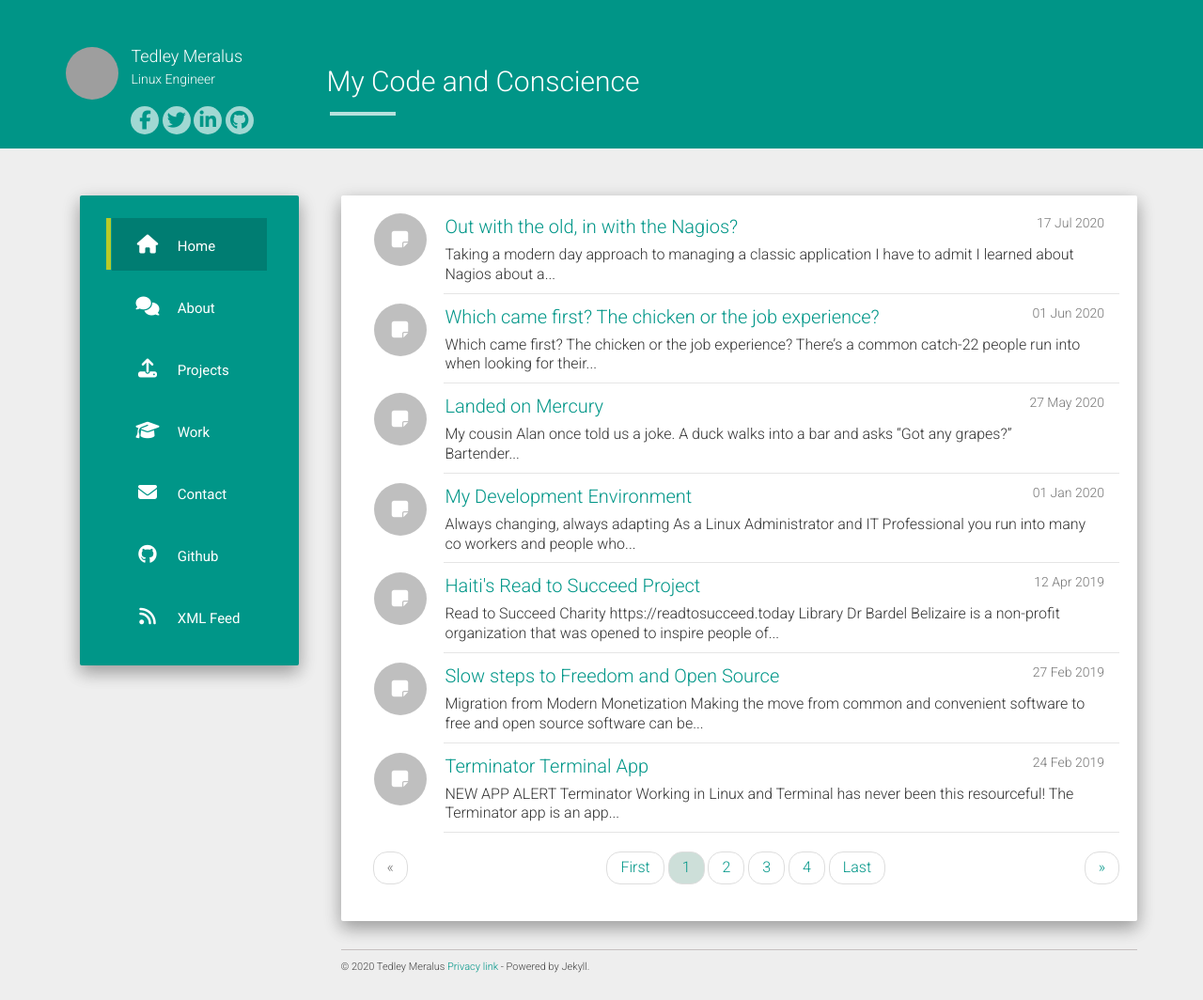
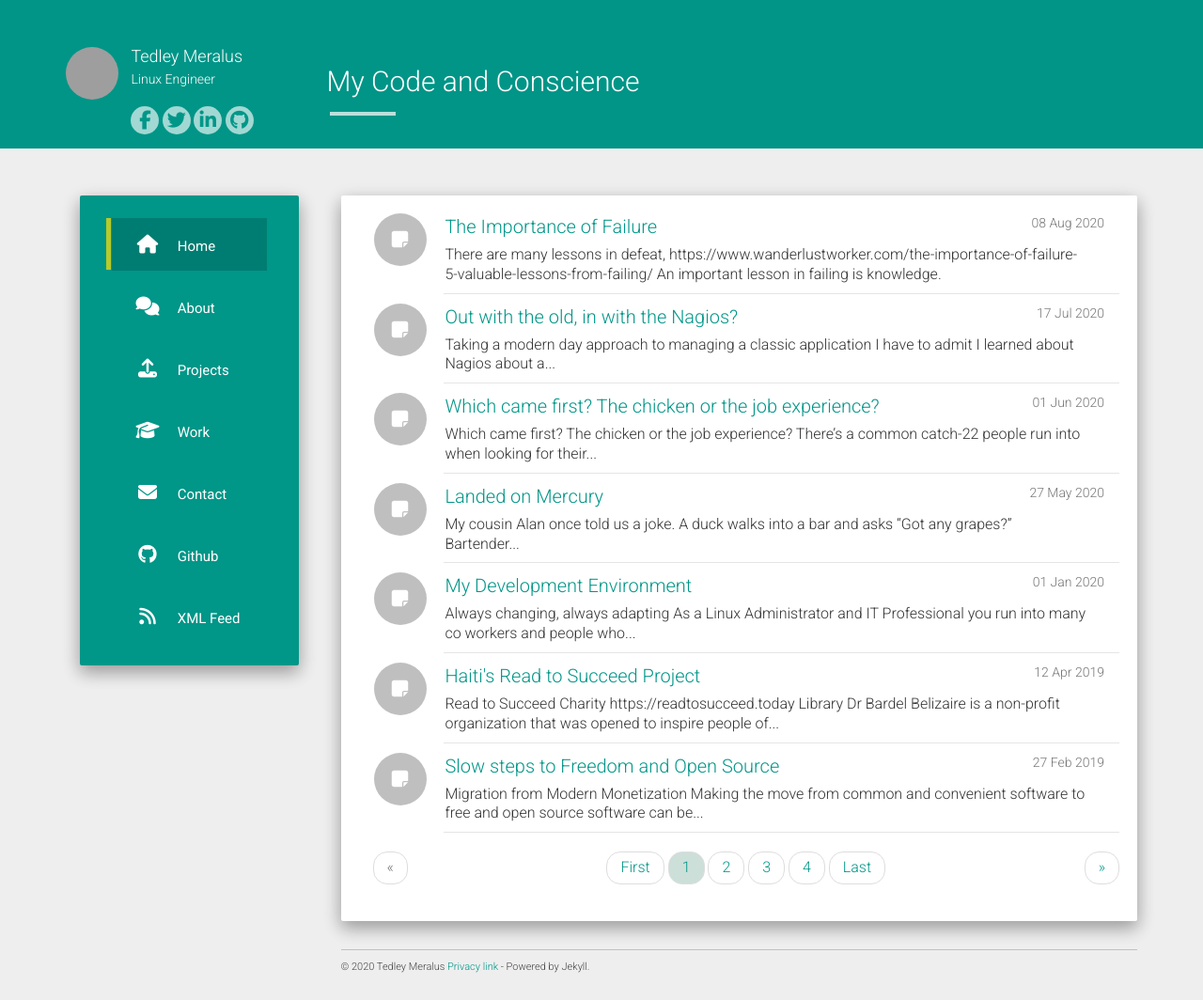
Before and after one commit to tmeralus/tmeralus.github.io, a Jekyll site: the page built from index.html, in a window 1280 px wide. Shown: the whole page at 94% size. Built offline with Jekyll 4.4.1, drawn with Linux system fonts in a browser that asks for light colours; nearby versions of some CDN libraries; the list of posts is cut into pages by our own code; grey boxes are pictures that could not be loaded.

```diff
--- /dev/null
+++ b/_posts/2020-08-08-the-importance-of-failure.md
@@ -0,0 +1,11 @@
+---
+layout: post
+title: "The Importance of Failure"
+date: 2020-08-08
+excerpt: "CCDA Validator and interview tests"
+tags:
+---
+## There are many lessons in defeat,
+https://www.wanderlustworker.com/the-importance-of-failure-5-valuable-lessons-from-failing/
+
+An important lesson in failing is knowledge.
```
Also changed, not shown: _posts/2020-06-01-Which-comes-first.md (+1 -6 lines).
